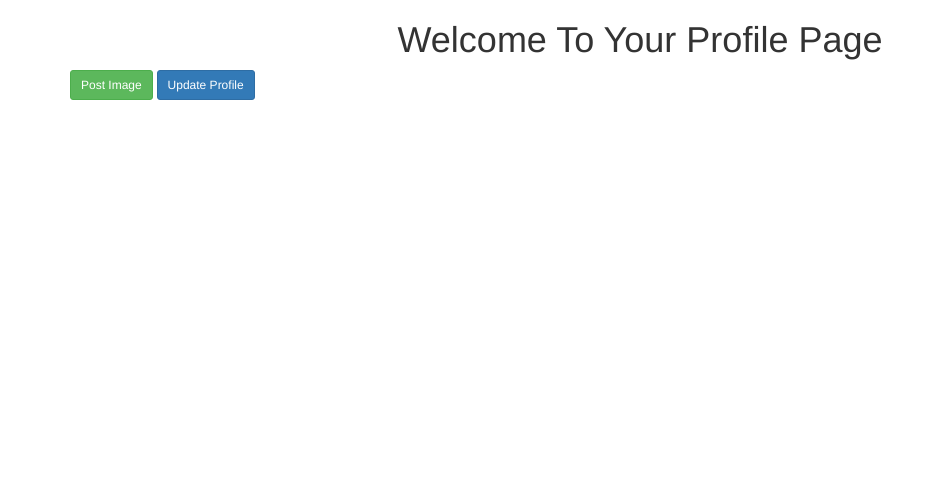
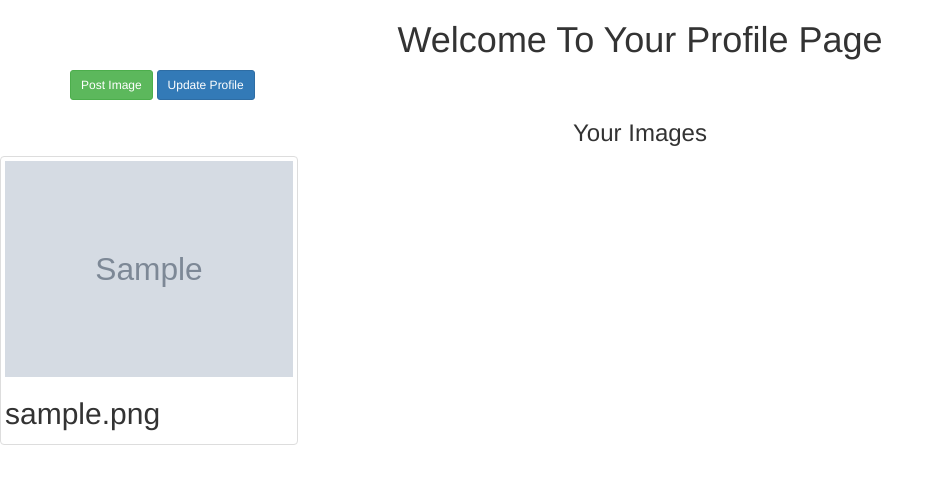
Before and after one commit to ppolle/instagram-clone, a Django app: page /accounts/profile in a window 1280 px wide. Shown: the part 52-536 px from the top of the page, without its empty margins (0-944 px from the left). Run offline with Django 3.2, Linux system fonts and the light colour scheme; a user stored in the database is signed in; tables that the repository leaves empty hold one stand-in row (values such as "Sample post"); grey boxes marked "Sample" are stand-in pictures; some libraries are stand-ins or nearby versions.

Commit message:
this commit will implement showing a users images on profile page

```diff
--- a/instagram/iclone/templates/accounts/profile.html
+++ b/instagram/iclone/templates/accounts/profile.html
@@ -36,5 +36,30 @@
 	<div class="btn btn-sm btn-success" data-toggle="modal" data-target="#myModal">Post Image</div>
 	<div class="btn btn-sm btn-primary"> Update Profile</div>
 </div>
+<h3 class="text-center">Your Images</h3>
+<div class="row">
+	{% for image in images%}
+	<div class="col-md-3">
+
+			     <div class="hovereffect thumbnail">
+			        <img class="img-responsive" src="{{image.image.url}}" alt="">
+
+
+			        <div class="overlay">
+			           <h2>{{ image.image_name }}</h2>
+
+
+
+			        </div>
+			    </div>
+
+
+
+			</div>
+	{%endfor%}
+
+</div>
+
+
 
 {%endblock%}
--- a/instagram/iclone/views.py
+++ b/instagram/iclone/views.py
@@ -1,5 +1,6 @@
 from django.shortcuts import render,redirect
 from .forms import NewImagePost
+from .models import Image
 from django.contrib.auth.decorators import login_required
 
 # Create your views here.
@@ -17,5 +18,6 @@ def profile(request):
 			post.profile = current_user
 			post.save()
 	else:
+		images = Image.objects.filter(profile = current_user)
 		form = NewImagePost()
-	return render(request,'accounts/profile.html',{"form":form})
+	return render(request,'accounts/profile.html',{"form":form,"images":images})
```
